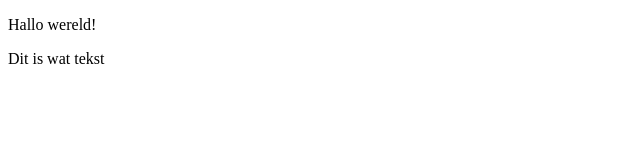
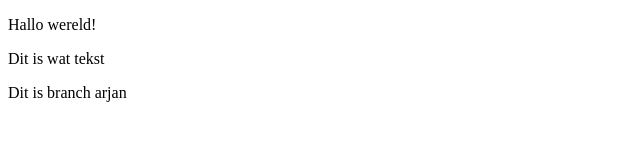
Before and after one commit to rra-am1a-2017/blok1-web-introductieweek-texel, a plain HTML site: page index.html in a window 1280 px wide. Shown: the whole page, without its empty margins (0-640 px from the left). Drawn offline with Linux system fonts and the light colour scheme.

Commit message:
branch arjan

```diff
--- a/index.html
+++ b/index.html
@@ -7,5 +7,6 @@
    <body>
       <p>Hallo wereld!</p>
       <p>Dit is wat tekst</p>
+      <p>Dit is branch arjan</p>
    </body>
 </html>
```
